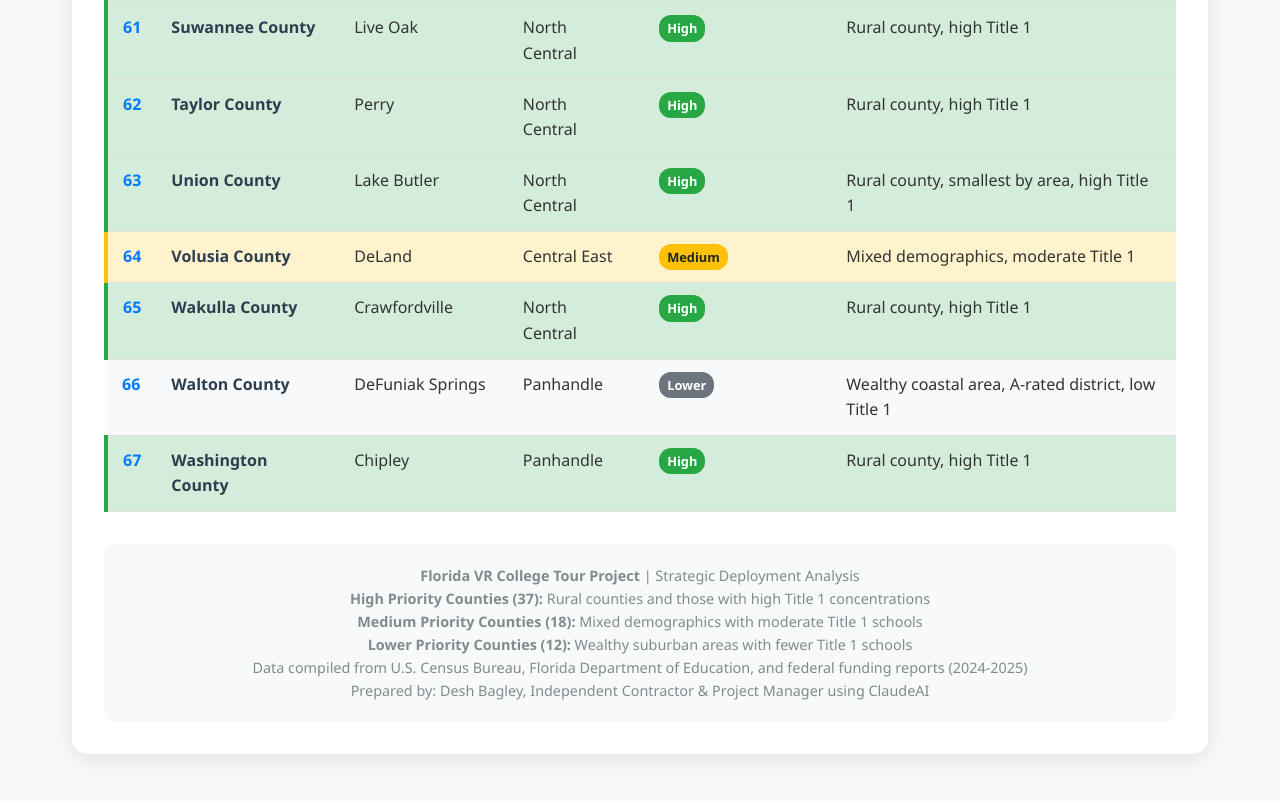
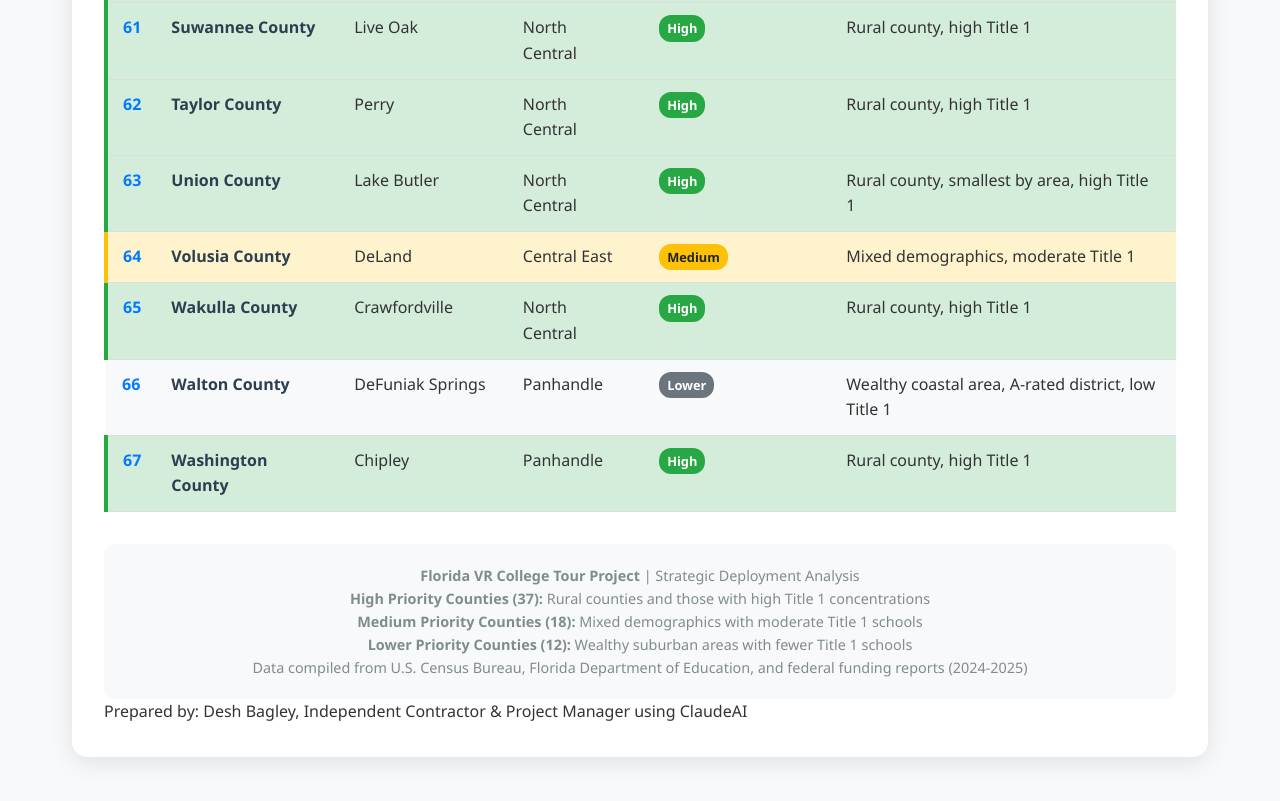
Before and after one commit to techspesh/curioxr, a plain HTML site: page index.html in a window 1280 px wide. Shown: the part 7675-8476 px from the top of the page. Drawn offline with Linux system fonts and the light colour scheme.

Commit message:
Update index.html

```diff
--- a/index.html
+++ b/index.html
@@ -1313,7 +1313,10 @@
                     <p><strong>Medium Priority Counties (18):</strong> Mixed demographics with moderate Title 1 schools</p>
                     <p><strong>Lower Priority Counties (12):</strong> Wealthy suburban areas with fewer Title 1 schools</p>
                     <p>Data compiled from U.S. Census Bureau, Florida Department of Education, and federal funding reports (2024-2025)</p>
-                    <p>Prepared by: Desh Bagley, Independent Contractor & Project Manager using ClaudeAI</p>
+
+                </div>
+                <div style>
+                     <p>Prepared by: Desh Bagley, Independent Contractor & Project Manager using ClaudeAI</p>
                 </div>
             </div>
         </div>
```
